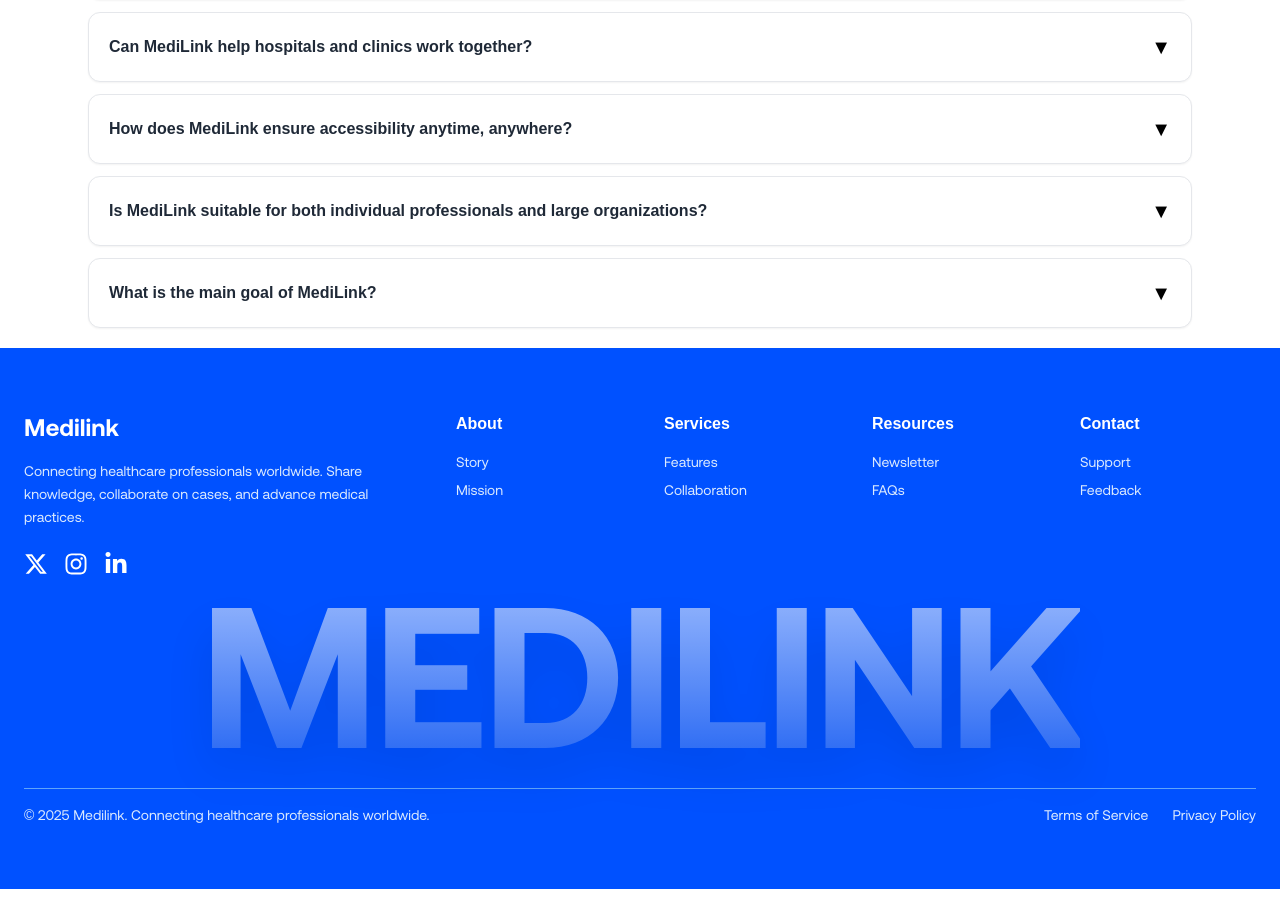
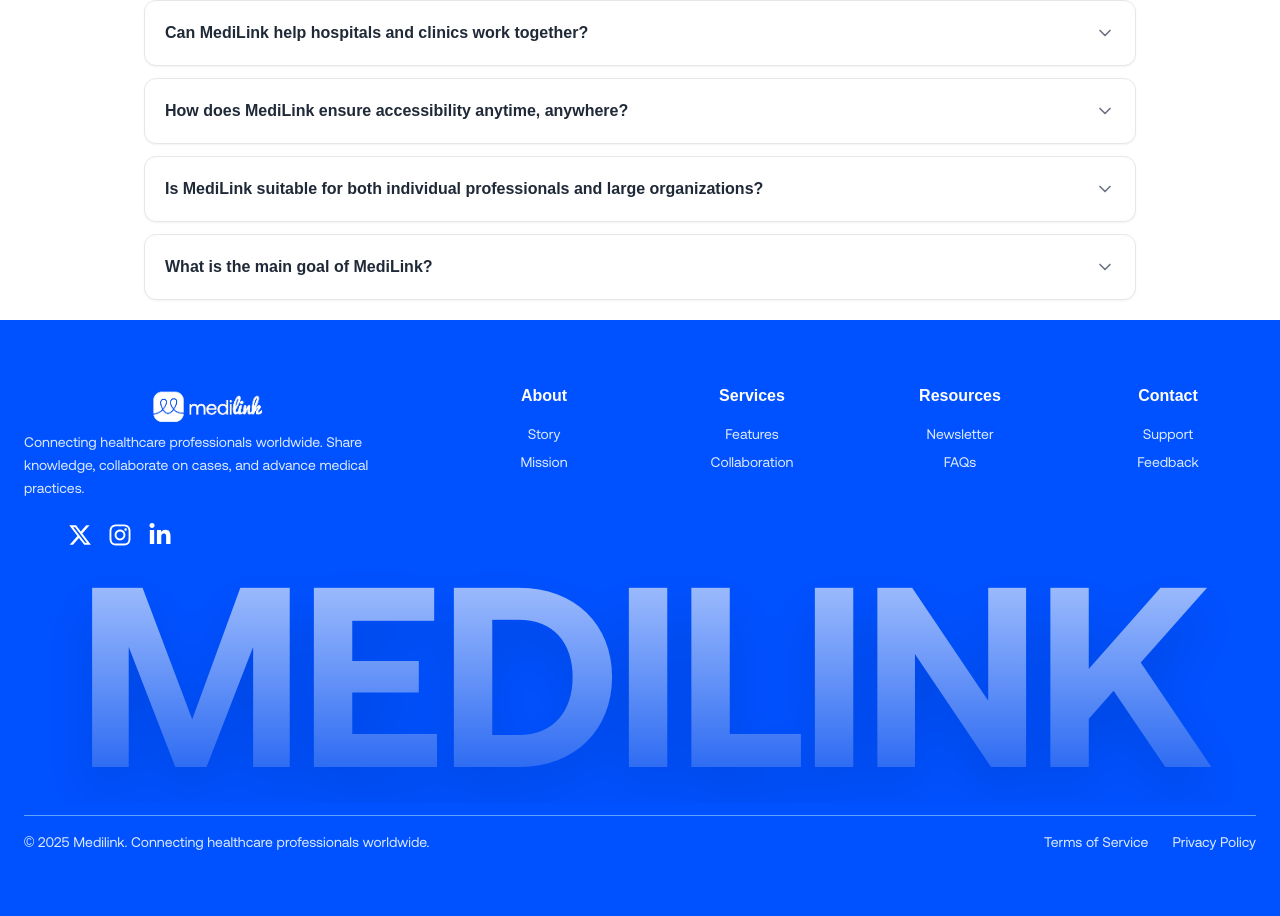
Before and after one commit to medilinkcare/medilink-web-app, a React (Vite) app: page /faq in a window 1280 px wide. Shown: the part 514-1430 px from the top of the page. Before the commit the page ends 1403 px from the top, so only its background shows below. Built offline with nearby package versions, Linux system fonts and the light colour scheme; a web font is replaced by a local one.

Commit message:
footerchanges

```diff
--- a/package.json
+++ b/package.json
@@ -10,6 +10,7 @@
     "preview": "vite preview"
   },
   "dependencies": {
+    "lucide-react": "^0.562.0",
     "react": "^19.2.0",
     "react-dom": "^19.2.0",
     "react-icons": "^5.5.0",
--- a/src/components/FAQPage.jsx
+++ b/src/components/FAQPage.jsx
@@ -1,4 +1,5 @@
 import { useState } from "react";
+import { ChevronDown } from "lucide-react";
 
 const FAQPage = () => {
   const faqs = [
@@ -16,30 +17,36 @@ const FAQPage = () => {
   const [openIndex, setOpenIndex] = useState(null);
 
   return (
-    <div className="w-full py-5 sm:px-16 dark:bg-gray-950 dark:text-gray-100 transition-colors duration-300">
+    <div className="w-full py-5 sm:px-16 dark:bg-gray-950 transition-colors duration-300">
       <div className="text-center text-blue-600 dark:text-blue-400 text-sm font-semibold mb-2">
         Similar questions asked
       </div>
 
-      <h2 className="text-center text-3xl sm: text-xl md:px-4 font-bold mb-10 dark:text-white">
+      <h2 className="text-center text-3xl md:px-4 font-bold mb-10 dark:text-white">
         Frequently Asked Questions
       </h2>
 
-      <div className="space-y-3 px-6 sm: px-20 mx-auto">
+      <div className="space-y-3 px-6 sm:px-20 mx-auto">
         {faqs.map((item, i) => (
           <div
             key={i}
-            className="border rounded-xl p-5 shadow-sm hover:shadow-md transition cursor-pointer
-            bg-white dark:bg-gray-900 dark:border-gray-700"
             onClick={() => setOpenIndex(openIndex === i ? null : i)}
+            className="
+              border rounded-xl p-5 shadow-sm hover:shadow-md transition cursor-pointer
+              bg-white dark:bg-gray-900 dark:border-gray-700
+            "
           >
             <div className="flex justify-between items-center">
               <h3 className="font-semibold text-gray-800 dark:text-gray-200">
                 {item.q}
               </h3>
-              <span className="text-xl dark:text-gray-300">
-                {openIndex === i ? "▲" : "▼"}
-              </span>
+              <ChevronDown
+                className={`
+                  w-5 h-5 text-gray-500 dark:text-gray-300
+                  transition-transform duration-300
+                  ${openIndex === i ? "rotate-180" : ""}
+                `}
+              />
             </div>
 
             {openIndex === i && (
--- a/src/components/Footer.jsx
+++ b/src/components/Footer.jsx
@@ -1,38 +1,40 @@
 import { FaXTwitter } from "react-icons/fa6";
 import { FaLinkedinIn, FaInstagram } from "react-icons/fa";
 import logo from "../assets/images/medilinkLogo.png";
+import White from "../assets/images/whiteMed.png";
+
 
 const Footer = () => {
   return (
-    <footer className="bg-[#0051FF] text-white">
-      <div className="max-w-7xl mx-auto px-6 py-12 lg:py-16">
+    <footer className="bg-[#0051FF] text-white text-center lg:text-center">
+      <div className="max-w-8xl mx-auto px-6 py-12 lg:py-16">
         <div className="grid grid-cols-1 md:grid-cols-12 gap-10 lg:gap-16">
           <div className="md:col-span-5 lg:col-span-4">
-            <h2 className="text-2xl font-bold mb-4">Medilink</h2>
-            <p className="text-sm leading-relaxed text-blue-100 mb-6 max-w-sm">
+            <img src={White} alt="whitemed" className="w-[200px] mx-auto" />
+            <p className="text-sm leading-relaxed sm:text-left mx-auto text-blue-100 mb-6 max-w-sm">
               Connecting healthcare professionals worldwide. Share knowledge,
               collaborate on cases, and advance medical practices.
             </p>
 
-            <div className="flex gap-4">
+            <div className="flex gap-4 px-[12%] justify-center lg:justify-start">
               <a
                 href="#"
                 aria-label="Twitter"
-                className="hover:text-blue-200 transition"
+                className="hover:shadow transition hover:text-[#000000] hover:shadow-[0_0_5px_#000000] transiton-all duration-300"
               >
                 <FaXTwitter className="w-6 h-6" />
               </a>
               <a
                 href="#"
                 aria-label="Instagram"
-                className="hover:text-blue-200 transition"
+                className="hover:text-[#E1306C] hover:shadow-[0_0_5px_#E1306C] transiton-all duration-300"
               >
                 <FaInstagram className="w-6 h-6" />
               </a>
               <a
                 href="#"
                 aria-label="LinkedIn"
-                className="hover:text-blue-200 transition"
+                className="hover:text-[#000000] hover:shadow-[0_0_5px_#000000] transiton-all duration-300"
               >
                 <FaLinkedinIn className="w-6 h-6" />
               </a>
@@ -106,18 +108,22 @@ const Footer = () => {
           </div>
         </div>
 
-        <h1 className="text-center opacity-65">
+        <h1 className="max-w-8xl text-center opacity-70 overflow-hidden">
           <span
-            className="lg:text-9xl sm: text-7xl lg:text-[160px] xl:text-[200px]
-                     font-black tracking-tight
-                     bg-clip-text text-transparent
-                     bg-gradient-to-b from-white to-blue-600
-                     drop-shadow-2xl
-                     "
+            className="
+              block max-w-8xl
+              whitespace-nowrap
+              font-black tracking-tight leading-none
+              text-[19vw] sm:text-[20vw]
+              bg-clip-text text-transparent
+              bg-gradient-to-b from-white to-blue-600
+              drop-shadow-2xl
+            "
           >
             MEDILINK
           </span>
         </h1>
+
 
         <div className="mt-3 pt-4 border-t border-blue-400 flex flex-col sm:flex-row justify-between items-center gap-4 text-sm text-blue-100">
           <p>
--- a/src/components/HeroSection.jsx
+++ b/src/components/HeroSection.jsx
@@ -24,7 +24,7 @@ const HeroSection = () => {
           <p className="mb-5 font-aeonik">
             <span className="text-blue-600 dark:text-blue-400 font-bold">MediLink</span>{" "}
             empowers medical professionals to communicate, collaborate, research,
-            and deliver better care——anytime, anywhere.
+            and deliver better care—anytime, anywhere.
           </p>
         </div>
         <div className=" justify-center space-x-3 mt-4 px-10 sm:px-6">
@@ -72,13 +72,20 @@ const HeroSection = () => {
 
         <div className="
           flex md:hidden lg:hidden
-          overflow-x-auto gap-6 px-10 py-10
+          overflow-x-auto
+          overflow-x-scroll
+          gap-6 px-10 py-10
+          scrollbar-thin
+          scrollbar-thumb-gray-400
+          scrollbar-track-gray-200
+          dark:scrollbar-thumb-gray-600
+          dark:scrollbar-track-gray-800
         ">
-          <img src={Rectangle_4098} className="rounded-xl sm:hidden" />
-          <img src={Rectangle_4099} className="rounded-xl sm:hidden" />
-          <img src={Rectangle_4103} className="rounded-xl sm:hidden" />
-          <img src={IMG_0400_1} className="rounded-xl sm:hidden" />
-          <img src={IMG_0401_1} className="rounded-xl sm:hidden" />
+          <img src={Rectangle_4098} className="rounded-xl " />
+          <img src={Rectangle_4099} className="rounded-xl " />
+          <img src={Rectangle_4103} className="rounded-xl w-[170px] h-[177px] " />
+          <img src={IMG_0401_1} className="rounded-xl w-[170px] h-[177px]" />
+          <img src={IMG_0400_1} className="rounded-xl" />
           <img src={Rectangle_4100} className="rounded-xl" />
           <img src={Rectangle_4101} className="rounded-xl" />
           <img src={Rectangle_4096} className="rounded-xl" />
@@ -89,7 +96,7 @@ const HeroSection = () => {
             max-w-5xl mx-auto px-10 mt-10
             hidden md:grid gap-4 justify-center place-items-center
             [grid-template-columns:repeat(5,minmax(120px,170px))]
-            [grid-template-rows:repeat(5,minmax(120px,170px))]
+            [grid-template-rows:repeat(4,minmax(120px,170px))]
           "
         >
           <div className="row-start-1 row-end-4 col-start-1 col-end-2 flex flex-col gap-2">
@@ -103,7 +110,7 @@ const HeroSection = () => {
           </div>
 
           <div className="row-start-3 col-start-3 col-end-4">
-            <img src={IMG_0401_1} className="rounded-xl object-cover w-[170px] h-[170px]" />
+            <img src={IMG_0401_1} className="rounded-xl  w-[170px] h-[170px]" />
           </div>
 
           <div className="row-start-2 row-end-5 col-start-4 col-end-5 flex flex-col gap-2">
--- a/src/components/WaitList.jsx
+++ b/src/components/WaitList.jsx
@@ -2,10 +2,10 @@
 const Waitlist = () => {
   return (
    <section className="w-full py-5 px-5 dark:bg-gray-950 dark:text-gray-100 transition-colors duration-300">
-     <div className="max-w-5xl mx-auto py-10 px-5 md:p-14 bg-gradient-to-r from-[#0051FF] to-blue-900 rounded-2xl text-white">
+     <div className="max-w-5xl mx-auto py-10 px-5 md:p-14 bg-gradient-to-b from-[#0051FF] to-blue-900 sm:bg-gradient-to-r from-[#0051FF] to-blue-900 rounded-2xl text-white">
       <div className="md:flex justify-center align-center gap-10">
         <div className="flex-1 self-center">
-          <h2 className="text-3xl text-center font-bold leading-snug dark:text-white">
+          <h2 className="text-2xl sm:text-3xl text-center font-bold leading-snug dark:text-white">
             Ready to join the Future of Healthcare Collaboration?
           </h2>
           <p className="text-gray-300w text-center mb-1 mt-2 dark:text-gray-300">
```
Also changed, not shown: src/assets/images/whiteMed.png (added), 1 other file (tests, documents, lock files or other folders).
